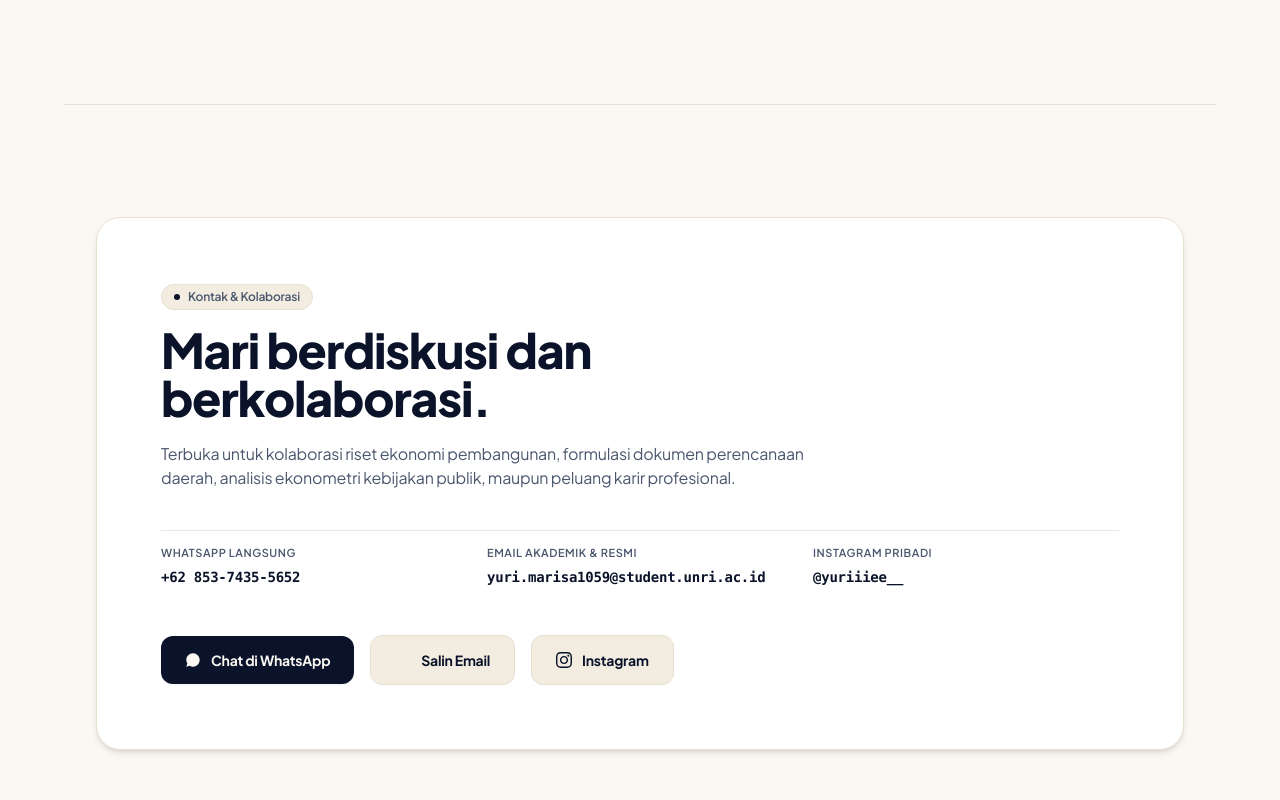
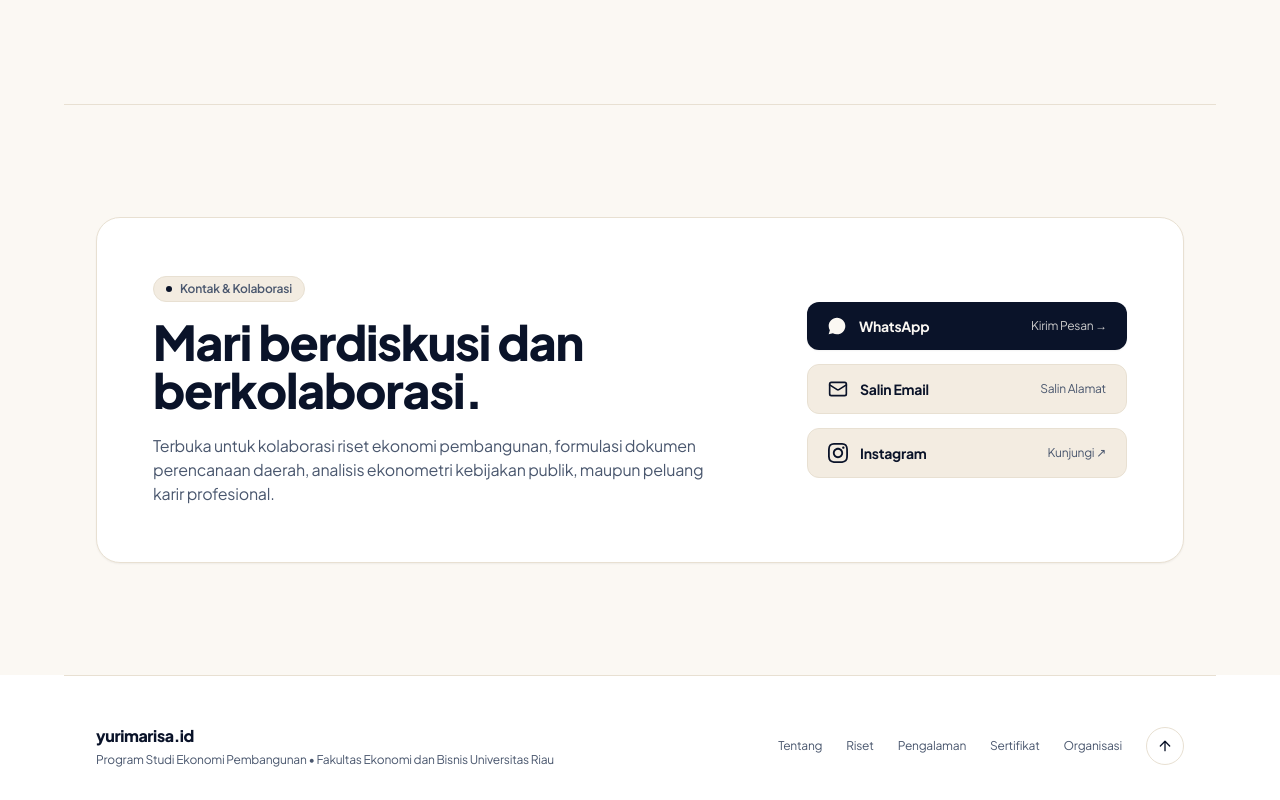
Before and after one commit to Sohibbal/yuri-marisa, a Next.js app: page / in a window 1280 px wide. Shown: the part 5820-6620 px from the top of the page. Built offline with nearby package versions, Linux system fonts and the light colour scheme.

Commit message:
fix(contact): fix email icon visibility and align contact buttons vertically on the right

```diff
--- a/src/components/sections/ContactSection.tsx
+++ b/src/components/sections/ContactSection.tsx
@@ -1,7 +1,7 @@
 'use client';
 
 import React, { useState } from 'react';
-import { motion } from 'framer-motion';
+import { Mail } from 'lucide-react';
 import { contactData } from '@/data/portfolioData';
 
 export default function ContactSection() {
@@ -32,13 +32,13 @@ export default function ContactSection() {
   return (
     <section id="kontak" className="pb-20 md:pb-28 bg-background">
       <div className="max-w-6xl mx-auto px-4 sm:px-6 lg:px-8 pt-20 md:pt-28 border-t border-border-subtle">
-        {/* Expanded Signature Collaboration Card */}
-        <div className="relative rounded-3xl p-8 sm:p-14 lg:p-16 bg-surface border border-border-subtle shadow-md overflow-hidden flex flex-col justify-between gap-10 min-h-[380px]">
-          {/* Subtle Ambient Background Accent */}
-          <div className="absolute top-0 right-0 w-96 h-96 bg-accent-soft/20 rounded-full blur-3xl pointer-events-none -mr-20 -mt-20" />
+        {/* Signature Collaboration Card with Vertically Aligned Right Action Buttons */}
+        <div className="relative rounded-3xl p-8 sm:p-12 lg:p-14 bg-surface border border-border-subtle shadow-sm overflow-hidden flex flex-col lg:flex-row lg:items-center justify-between gap-8 lg:gap-12">
+          {/* Subtle Ambient Background Glow */}
+          <div className="absolute top-0 right-0 w-80 h-80 bg-accent-soft/20 rounded-full blur-3xl pointer-events-none -mr-16 -mt-16" />
 
-          {/* Top Section: Header & Value Proposition */}
-          <div className="relative z-10 space-y-4 max-w-2xl">
+          {/* Left Column: Heading & Information */}
+          <div className="relative z-10 space-y-4 max-w-xl">
             <div className="inline-flex items-center space-x-2 px-3 py-1 rounded-full bg-surface-muted border border-border-subtle text-xs font-semibold text-text-muted">
               <span className="w-1.5 h-1.5 rounded-full bg-accent-brand" />
               <span>Kontak & Kolaborasi</span>
@@ -53,77 +53,53 @@ export default function ContactSection() {
             </p>
           </div>
 
-          {/* Middle Section: Direct Contact Handles (WhatsApp, Email, Instagram) */}
-          <div className="relative z-10 pt-2 border-t border-border-subtle/80 grid grid-cols-1 sm:grid-cols-3 gap-5">
-            {/* WhatsApp Detail */}
-            <div className="space-y-1">
-              <span className="text-[11px] font-semibold text-text-muted uppercase tracking-wider">
-                WhatsApp Langsung
-              </span>
-              <p className="font-mono text-xs sm:text-sm font-semibold text-text-primary">
-                {contactData.whatsappDisplay}
-              </p>
-            </div>
-
-            {/* Email Detail */}
-            <div className="space-y-1">
-              <span className="text-[11px] font-semibold text-text-muted uppercase tracking-wider">
-                Email Akademik & Resmi
-              </span>
-              <p className="font-mono text-xs sm:text-sm font-semibold text-text-primary break-all">
-                {contactData.email}
-              </p>
-            </div>
-
-            {/* Instagram Detail */}
-            <div className="space-y-1">
-              <span className="text-[11px] font-semibold text-text-muted uppercase tracking-wider">
-                Instagram Pribadi
-              </span>
-              <p className="font-mono text-xs sm:text-sm font-semibold text-text-primary">
-                {contactData.instagram}
-              </p>
-            </div>
-          </div>
-
-          {/* Bottom Section: Action Buttons with Proper Logos */}
-          <div className="relative z-10 flex flex-wrap items-center gap-4 pt-2">
-            {/* WhatsApp Button with WhatsApp Logo */}
+          {/* Right Column: Vertically Aligned Contact Action Buttons */}
+          <div className="relative z-10 flex flex-col gap-3.5 w-full sm:w-80 shrink-0">
+            {/* WhatsApp Button */}
             <a
               href={contactData.whatsappLink}
               target="_blank"
               rel="noopener noreferrer"
-              className="inline-flex items-center space-x-2.5 px-6 py-3.5 rounded-xl bg-accent-brand text-background font-bold text-sm hover:opacity-90 shadow-sm transition-all focus-visible:outline-none focus-visible:ring-2 focus-visible:ring-accent-brand"
+              className="w-full flex items-center justify-between px-5 py-3.5 rounded-xl bg-accent-brand text-background font-bold text-sm hover:opacity-90 shadow-sm transition-all focus-visible:outline-none focus-visible:ring-2 focus-visible:ring-accent-brand"
             >
-              <svg className="w-4 h-4 fill-current shrink-0" viewBox="0 0 24 24">
+              <div className="flex items-center space-x-3">
+                <svg className="w-5 h-5 fill-current shrink-0" viewBox="0 0 24 24">
                   <path d="M12.031 6.172c-3.181 0-5.767 2.586-5.768 5.766-.001 1.298.38 2.27 1.019 3.287l-.711 2.598 2.669-.699c.969.54 1.761.814 2.791.814 3.18 0 5.767-2.587 5.768-5.766 0-3.18-2.586-5.766-5.768-5.766zm3.376 8.21c-.14.394-.814.729-1.127.765-.313.036-.694.048-2.18-.553-1.898-.767-3.123-2.695-3.218-2.822-.095-.127-.764-1.018-.764-1.942s.475-1.378.644-1.567c.17-.189.37-.236.494-.236.124 0 .248 0 .356.006.114.006.267-.042.417.319.155.374.529 1.294.576 1.388.047.094.078.204.016.328-.063.124-.095.201-.189.31-.094.109-.199.243-.284.327-.094.093-.193.195-.083.385.11.19.489.807 1.05 1.306.721.642 1.328.841 1.518.935.19.094.301.079.414-.047.113-.127.483-.563.612-.756.129-.193.258-.161.433-.097.175.064 1.11.523 1.301.618.191.095.318.142.365.221.047.079.047.458-.093.852zM12 2C6.477 2 2 6.477 2 12c0 1.89.525 3.66 1.438 5.168L2 22l4.98-1.399C8.423 21.493 10.153 22 12 22c5.523 0 10-4.477 10-10S17.523 2 12 2z" />
                 </svg>
-              <span>Chat di WhatsApp</span>
+                <span>WhatsApp</span>
+              </div>
+              <span className="text-xs opacity-80 font-normal">Kirim Pesan →</span>
             </a>
 
-            {/* Email Button with Mail Logo */}
+            {/* Email Button */}
             <button
               type="button"
               onClick={handleCopyEmail}
-              className="inline-flex items-center space-x-2.5 px-6 py-3.5 rounded-xl bg-surface-muted border border-border-subtle text-text-primary font-bold text-sm hover:bg-surface-muted/80 transition-all focus-visible:outline-none focus-visible:ring-2 focus-visible:ring-accent-brand"
+              className="w-full flex items-center justify-between px-5 py-3.5 rounded-xl bg-surface-muted border border-border-subtle text-text-primary font-bold text-sm hover:bg-surface-muted/80 transition-all focus-visible:outline-none focus-visible:ring-2 focus-visible:ring-accent-brand"
             >
-              <svg className="w-4 h-4 fill-none stroke-currentColor stroke-2 shrink-0" viewBox="0 0 24 24">
-                <path strokeLinecap="round" strokeLinejoin="round" d="M3 8l7.89 5.26a2 2 0 002.22 0L21 8M5 19h14a2 2 0 002-2V7a2 2 0 00-2-2H5a2 2 0 00-2 2v10a2 2 0 002 2z" />
-              </svg>
+              <div className="flex items-center space-x-3">
+                <Mail className="w-5 h-5 text-text-primary shrink-0" />
                 <span>{copied ? 'Email Berhasil Disalin!' : 'Salin Email'}</span>
+              </div>
+              <span className="text-xs text-text-muted font-normal">
+                {copied ? 'Tersalin ✓' : 'Salin Alamat'}
+              </span>
             </button>
 
-            {/* Instagram Button with Instagram Logo */}
+            {/* Instagram Button */}
             <a
               href={contactData.instagramLink}
               target="_blank"
               rel="noopener noreferrer"
-              className="inline-flex items-center space-x-2.5 px-6 py-3.5 rounded-xl bg-surface-muted border border-border-subtle text-text-primary font-bold text-sm hover:bg-surface-muted/80 transition-all focus-visible:outline-none focus-visible:ring-2 focus-visible:ring-accent-brand"
+              className="w-full flex items-center justify-between px-5 py-3.5 rounded-xl bg-surface-muted border border-border-subtle text-text-primary font-bold text-sm hover:bg-surface-muted/80 transition-all focus-visible:outline-none focus-visible:ring-2 focus-visible:ring-accent-brand"
             >
-              <svg className="w-4 h-4 fill-current shrink-0" viewBox="0 0 24 24">
+              <div className="flex items-center space-x-3">
+                <svg className="w-5 h-5 fill-current shrink-0" viewBox="0 0 24 24">
                   <path d="M12 2.163c3.204 0 3.584.012 4.85.07 3.252.148 4.771 1.691 4.919 4.919.058 1.265.069 1.645.069 4.849 0 3.205-.012 3.584-.069 4.849-.149 3.225-1.664 4.771-4.919 4.919-1.266.058-1.644.07-4.85.07-3.204 0-3.584-.012-4.849-.07-3.26-.149-4.771-1.699-4.919-4.92-.058-1.265-.07-1.644-.07-4.849 0-3.204.013-3.583.07-4.849.149-3.227 1.664-4.771 4.919-4.919 1.266-.057 1.645-.069 4.849-.069zm0-2.163c-3.259 0-3.667.014-4.947.072-4.358.2-6.78 2.618-6.98 6.98-.059 1.281-.073 1.689-.073 4.948 0 3.259.014 3.668.072 4.948.2 4.358 2.618 6.78 6.98 6.98 1.281.058 1.689.072 4.948.072 3.259 0 3.668-.014 4.948-.072 4.354-.2 6.782-2.618 6.979-6.98.059-1.28.073-1.689.073-4.948 0-3.259-.014-3.667-.072-4.947-.196-4.354-2.617-6.78-6.979-6.98-1.281-.059-1.69-.073-4.949-.073zm0 5.838c-3.403 0-6.162 2.759-6.162 6.162s2.759 6.163 6.162 6.163 6.162-2.759 6.162-6.163c0-3.403-2.759-6.162-6.162-6.162zm0 10.162c-2.209 0-4-1.79-4-4 0-2.209 1.791-4 4-4s4 1.791 4 4c0 2.21-1.791 4-4 4zm6.406-11.845c-.796 0-1.441.645-1.441 1.44s.645 1.44 1.441 1.44c.795 0 1.439-.645 1.439-1.44s-.644-1.44-1.439-1.44z" />
                 </svg>
                 <span>Instagram</span>
+              </div>
+              <span className="text-xs text-text-muted font-normal">Kunjungi ↗</span>
             </a>
           </div>
         </div>
```
Lines whose indentation alone changed are shown as unchanged.
